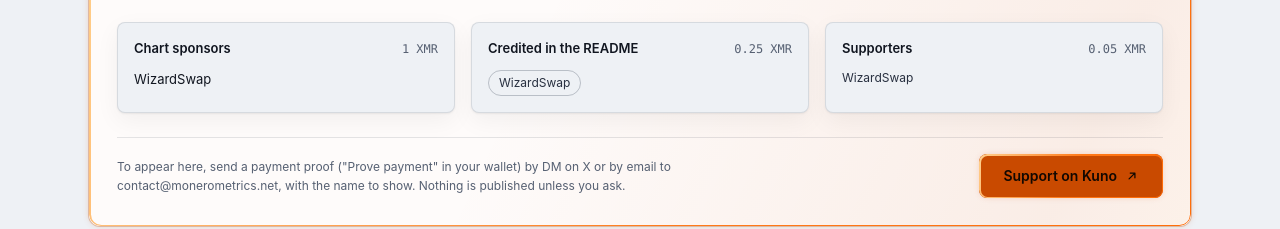
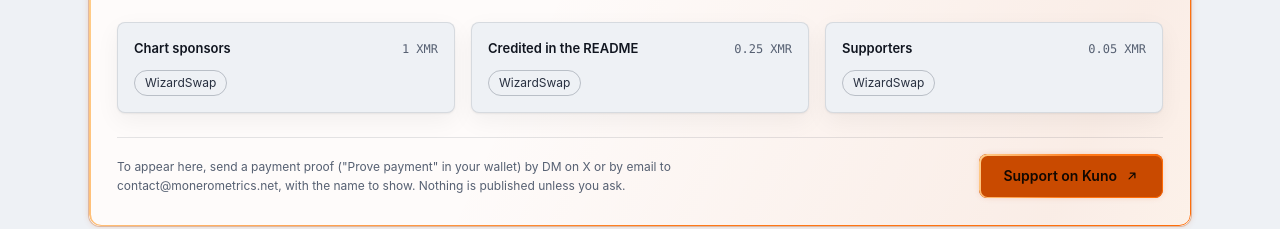
Before and after one commit to nowi333/monerometrics, a React (Vite) app in the folder apps/dashboard/: page / in a window 1280 px wide. Shown: the part 6583-6812 px from the top of the page. Built offline with nearby package versions, Linux system fonts and the light colour scheme; no server answers.

Commit message:
supporters wall: same pills for every tier

```diff
--- a/apps/dashboard/src/SupportersWall.jsx
+++ b/apps/dashboard/src/SupportersWall.jsx
@@ -22,6 +22,18 @@ function Tier({ title, price, children }) {
         <span className="text-xs" style={{ ...MONO, color: 'var(--color-dim)' }}>{price}</span>
       </div>
       {children}
+    </div>
+  )
+}
+
+// Meme rendu pour les trois paliers : une pastille par nom.
+function Names({ items, render = (n) => n, none }) {
+  if (!items.length) return <span className="text-xs" style={{ color: 'var(--color-dim)' }}>{none}</span>
+  return (
+    <div className="flex flex-wrap gap-2">
+      {items.map((n, i) => (
+        <span key={i} className="text-xs px-2.5 py-1 rounded-full border" style={{ color: 'var(--color-text-secondary)', borderColor: 'var(--color-border-strong)' }}>{render(n)}</span>
+      ))}
     </div>
   )
 }
@@ -144,25 +156,15 @@ export default function SupportersWall() {
 
           <div className="grid grid-cols-1 md:grid-cols-3 gap-3 sm:gap-4">
             <Tier title={t('wall.tier.chart')} price="1 XMR">
-              {data.charts.length ? data.charts.map((m, i) => (
-                <div key={i} className="flex justify-between gap-3 text-[13px]">
-                  <span style={{ color: 'var(--color-text)' }}>{m.name}</span>
-                  <span className="text-right" style={{ color: 'var(--color-dim)' }}>{m.chart}</span>
-                </div>
-              )) : <span className="text-xs" style={{ color: 'var(--color-dim)' }}>{t('wall.tier.none')}</span>}
+              <Names items={data.charts} render={(m) => (
+                <>{m.name}{m.chart && <span style={{ color: 'var(--color-dim)' }}> · {m.chart}</span>}</>
+              )} none={t('wall.tier.none')} />
             </Tier>
             <Tier title={t('wall.tier.readme')} price={`${fmt(0.25)} XMR`}>
-              <div className="flex flex-wrap gap-2">
-                {data.readme.length ? data.readme.map((n, i) => (
-                  <span key={i} className="text-xs px-2.5 py-1 rounded-full border" style={{ color: 'var(--color-text-secondary)', borderColor: 'var(--color-border-strong)' }}>{n}</span>
-                )) : <span className="text-xs" style={{ color: 'var(--color-dim)' }}>{t('wall.tier.none')}</span>}
-              </div>
+              <Names items={data.readme} none={t('wall.tier.none')} />
             </Tier>
             <Tier title={t('wall.tier.wall')} price={`${fmt(0.05)} XMR`}>
-              <div className="flex flex-wrap gap-x-3.5 gap-y-1.5 text-xs" style={{ color: 'var(--color-text-secondary)' }}>
-                {data.wall.length ? data.wall.map((n, i) => <span key={i}>{n}</span>)
-                  : <span style={{ color: 'var(--color-dim)' }}>{t('wall.tier.none')}</span>}
-              </div>
+              <Names items={data.wall} none={t('wall.tier.none')} />
             </Tier>
           </div>
         </>
```
